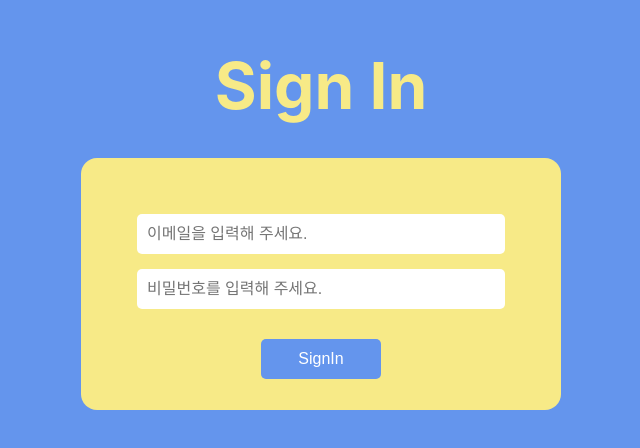
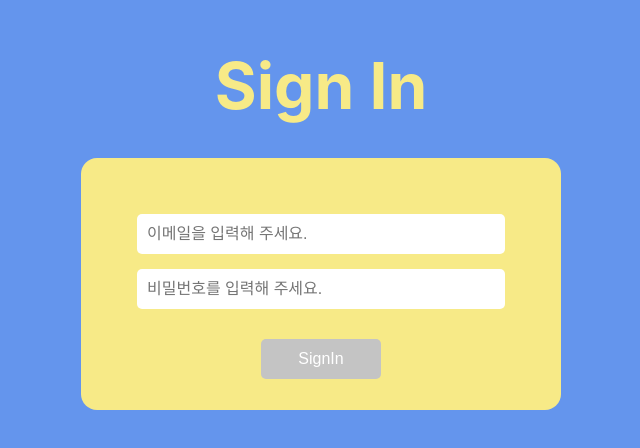
Before and after one commit to gureumwoon/wanted-pre-onboarding-frontend, a React (Create React App) app: page /signin in a window 1280 px wide. Shown: the part 116-564 px from the top of the page, without its empty margins (319-959 px from the left). Built offline with nearby package versions, Linux system fonts and the light colour scheme; no server answers.

Commit message:
[Refactor] localStorage 코드 변경

```diff
--- a/src/components/SignInForm.tsx
+++ b/src/components/SignInForm.tsx
@@ -1,13 +1,68 @@
+import { useNavigate } from "react-router-dom"
 import { styled } from "styled-components";
 import Input from "../elements/Input";
 import Button from "../elements/Button";
+import { useUserForm } from "../hooks/useUserForm";
+import { apis } from "../apis/api";
 
 function SignInForm() {
+    const navigate = useNavigate()
+    const { userData, handleEmailChange, handlePasswordChange } = useUserForm({
+        email: '',
+        password: ''
+    })
+
+    const handleCheckBtn = () => {
+        let offButton = false
+        if (userData.email === "" || userData.password === "") {
+            offButton = true;
+        } else {
+            offButton = false;
+        }
+        return offButton;
+    }
+
+    const handleSignIn = (e: React.FormEvent<HTMLFormElement>) => {
+        e.preventDefault()
+
+        apis.signIn(userData)
+            .then((res) => {
+                localStorage.setItem("access_token", res.data.access_token);
+                window.alert("환영합니다.")
+                navigate("/")
+            }).catch((error) => {
+                window.alert("이메일/비밀번호를 확인해 주세요.")
+                console.log(error);
+            })
+
+    }
+
     return (
-        <SignInFormField>
-            <Input size="medium" margin="0 0 15px" placeholder="이메일을 입력해 주세요." />
-            <Input size="medium" type="password" placeholder="비밀번호를 입력해 주세요." />
-            <Button size="medium" margin="30px 0 15px">SignIn</Button>
+        <SignInFormField onSubmit={handleSignIn}>
+            <Input
+                dataTestId="email-input"
+                name="email"
+                size="medium"
+                margin="0 0 15px"
+                placeholder="이메일을 입력해 주세요."
+                _onChange={handleEmailChange}
+            />
+            <Input
+                dataTestId="password-input"
+                name="password"
+                size="medium"
+                type="password"
+                placeholder="비밀번호를 입력해 주세요."
+                _onChange={handlePasswordChange}
+            />
+            <Button
+                dataTestId="signin-button"
+                size="medium"
+                margin="30px 0 15px"
+                _disabled={handleCheckBtn()}
+            >
+                SignIn
+            </Button>
         </SignInFormField>
     )
 }
```
